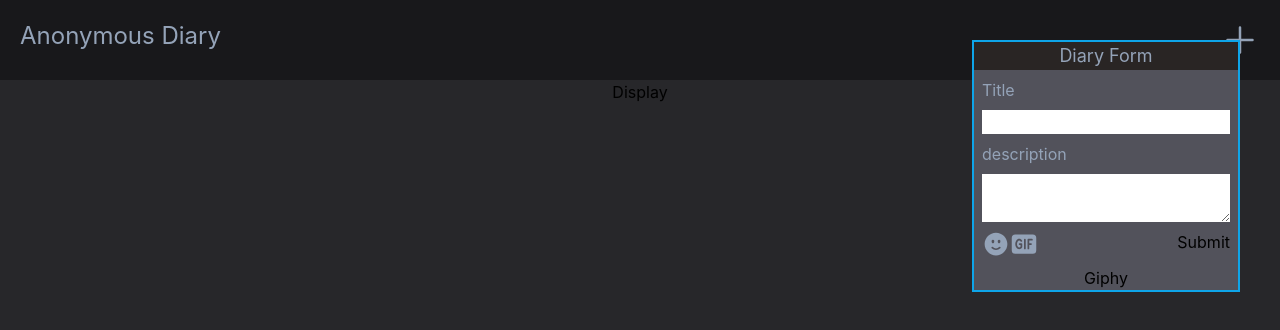
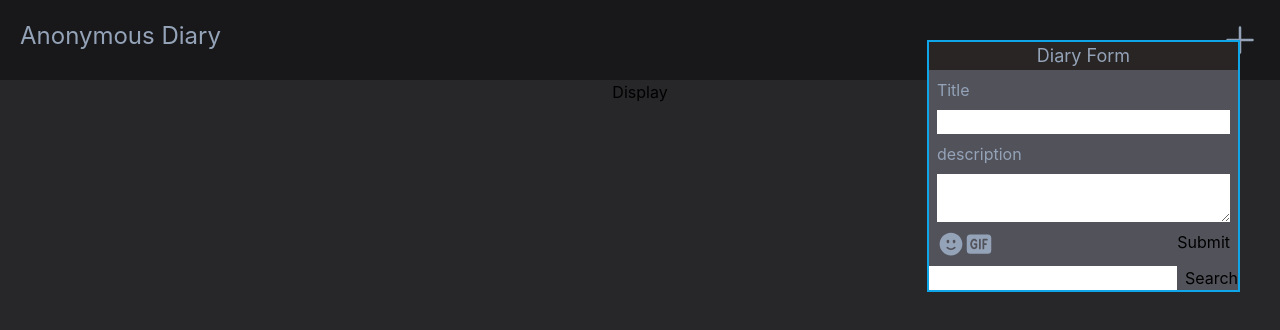
Before and after one commit to kelvin6118/Anonymous_Diary, a React (Create React App) app: page / in a window 1280 px wide. Both pictures are taken after a click on the element 1240 px from the left and 40 px from the top of the page. Shown: the top 330 px of the page. Built offline with nearby package versions, Linux system fonts and the light colour scheme; no server answers.

Commit message:
created search form for giphy

```diff
--- a/src/components/CreateForm.tsx
+++ b/src/components/CreateForm.tsx
@@ -11,6 +11,7 @@ function CreateForm({}: Props) {
   const [openGiphy, setGiphyActive] = useState<boolean>(true);
   const [title, setTitle] = useState<string>();
   const [description, setDescription] = useState<string>();
+  const [search, setSearch] = useState<string>();
   const [giphyDisplay, setGiphy] = useState();
 
   const addEmoji = (e:React.MouseEvent<Element, MouseEvent>, emojiObject:IEmojiData) => {
@@ -43,6 +44,14 @@ function CreateForm({}: Props) {
     fetchTrending().then(
       response => setGiphy(response)
     );
+  }
+
+  const searchGiphy =async (e:React.FormEvent<HTMLFormElement>) => {
+    e.preventDefault();
+    fetchSearch(search).then(
+      response => setGiphy(response)
+    );
+    console.log(search);
   }
 
   useEffect(()=>{
@@ -106,7 +115,10 @@ function CreateForm({}: Props) {
             )}
           {openGiphy && (
               <div>
-                Giphy
+                <form className='flex space-x-2' onSubmit={searchGiphy}>
+                  <input type="text" onChange={(e)=>setSearch(e.target.value)}/>
+                  <button type='submit'>Search</button>
+                </form>
               </div>
             )}
         </div>
--- a/src/util/fetchGiphy.tsx
+++ b/src/util/fetchGiphy.tsx
@@ -9,7 +9,7 @@ export const fetchTrending =async () =>{
 
 }
 
-export async function fetchSearch(input:string){
+export async function fetchSearch(input:string|undefined){
     const response = await fetch(`https://api.giphy.com/v1/gifs/search?api_key=8PiyixOfCPFFExgTLW5347Y8xbuMoYGk&q=${input}&limit=25&offset=0&rating=g&lang=en`)
     const data = await response.json();
     const result = data.data;
```
